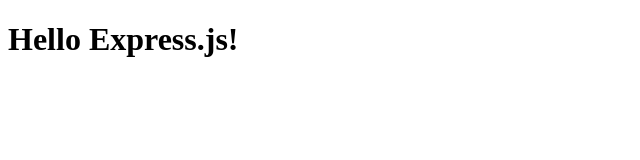
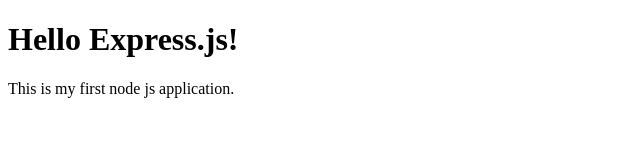
Before and after one commit to purvadublay/web-server, a website: page public/index.html in a window 1280 px wide. Shown: the whole page, without its empty margins (0-640 px from the left). Drawn offline with Linux system fonts and the light colour scheme.

Commit message:
Updatd index file

```diff
--- a/public/index.html
+++ b/public/index.html
@@ -6,5 +6,6 @@
   </head>
   <body>
       <h1>Hello Express.js!</h1>
+      <p>This is my first node js application.</p>
   </body>
 </html>
```
